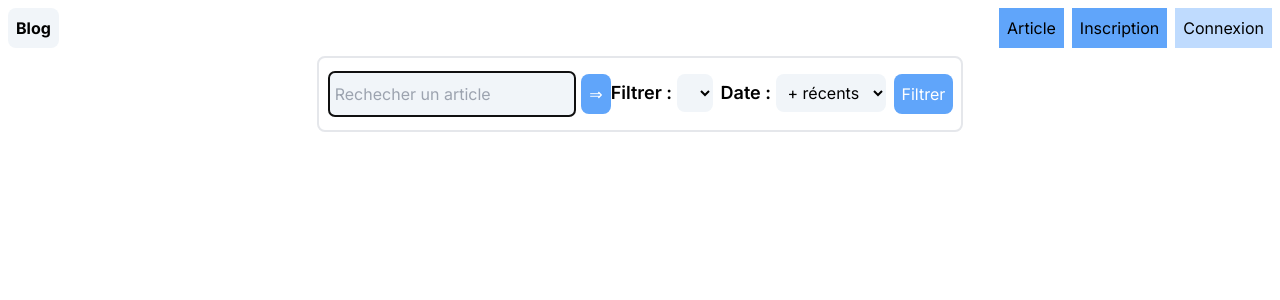
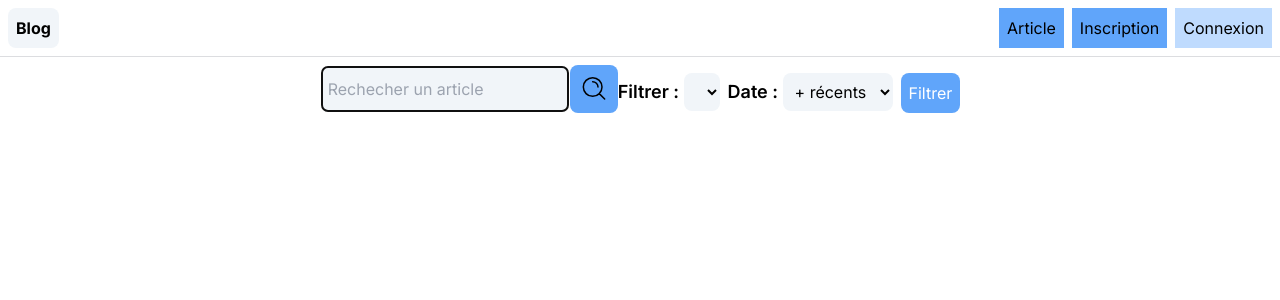
Before and after one commit to jules-jean-louis1/Blog-js, a PHP site: page /article.php in a window 1280 px wide. Shown: the top 300 px of the page. Run offline with PHP 8.4, Linux system fonts and the light colour scheme; data that the repository does not hold is empty; style sheets or scripts are compiled from the project's sources; some libraries are stand-ins or nearby versions.

Commit message:
modif css

```diff
--- a/article.php
+++ b/article.php
@@ -15,7 +15,7 @@ session_start();
     <title>Article</title>
 </head>
 <body>
-<header>
+<header class="border-b-[1px] border-[#52586633]">
     <?php include_once 'resources/assests/import/header.php' ?>
 </header>
 <main>
@@ -84,15 +84,18 @@ session_start();
     <section>
         <div id="containerArticle">
             <div id="containerSelectCategory" class="flex justify-center items-center">
-                <div class="flex items-center border-2 rounded-lg p-2">
+                <div class="flex flex-row items-start rounded-lg p-2">
                     <form action="" method="post">
-                        <input type="search" name="search" id="searchInput" placeholder="Rechecher un article" autofocus
-                               autocomplete="off" required
-                               class="rounded-lg bg-slate-100 p-2 py-3">
-                        <button type="submit" class="p-2 bg-blue-400 rounded-lg text-white">
-                            &rArr;
-                        </button>
-                        <div id="results"></div>
+                        <div class="flex items-center">
+                            <input type="search" name="search" id="searchInput"
+                                                               placeholder="Rechecher un article" autofocus
+                                                               autocomplete="off" required
+                                                               class="rounded-lg bg-slate-100 p-2 py-3">
+                            <button type="submit" class="p-2 bg-blue-400 rounded-lg text-white">
+                                <img src="resources/images/icon/search.svg">
+                            </button>
+                        </div>
+                        <ul id="results"></ul>
                     </form>
                     <form action="resources/assests/fetch/getArticles.php" method="post">
                         <div class="flex space-x-2">
--- a/index.php
+++ b/index.php
@@ -16,7 +16,7 @@ session_start();
     <title>Blog</title>
 </head>
 <body>
-<header>
+<header class="border-b-[1px] border-[#52586633]">
     <?php include_once 'resources/assests/import/header.php' ?>
 </header>
     <main>
--- a/resources/assests/fetch/comments/listComments.php
+++ b/resources/assests/fetch/comments/listComments.php
@@ -8,7 +8,7 @@ if (isset($_GET['id'])) {
     $comments = $comment->getComments($id);
     header('Content-Type: application/json');
     if (empty($comments)) {
-        echo json_encode(['status' => 'empty', 'message' => 'Aucun Commentaire n\'a était trouvé']);
+        echo json_encode(['status' => 'empty', 'message' => 'Aucun Commentaire n\'a était encore posté']);
     } else {
         echo json_encode(['status' => 'success', 'comments' => $comments]);
     }
--- a/resources/js/article.js
+++ b/resources/js/article.js
@@ -101,6 +101,7 @@ async function getElement() {
                 // Créer les éléments HTML avec les informations de l'article
                 let result = document.createElement("div");
                 result.setAttribute("id", "result");
+                result.setAttribute("class", "hover:bg-gray-100 cursor-pointer p-2 my-[2px] rounded-lg border-[1px] border-[#52586633]");
                 let artTitle = document.createElement("h4");
                 artTitle.setAttribute("id", "artTitle");
                 artTitle.textContent = "Titre : " + element.title;
--- a/resources/js/searchArticle.js
+++ b/resources/js/searchArticle.js
@@ -345,6 +345,7 @@ function AddCommentForm() {
                     } else {
                         formCommentDisplay.innerHTML = data.message;
                         formCommentDisplay.classList.add('messageAlert');
+
                     }
 
                 })
```
Also changed, not shown: resources/style/index.css (+10 -0 lines), resources/images/icon/search.svg (added).
